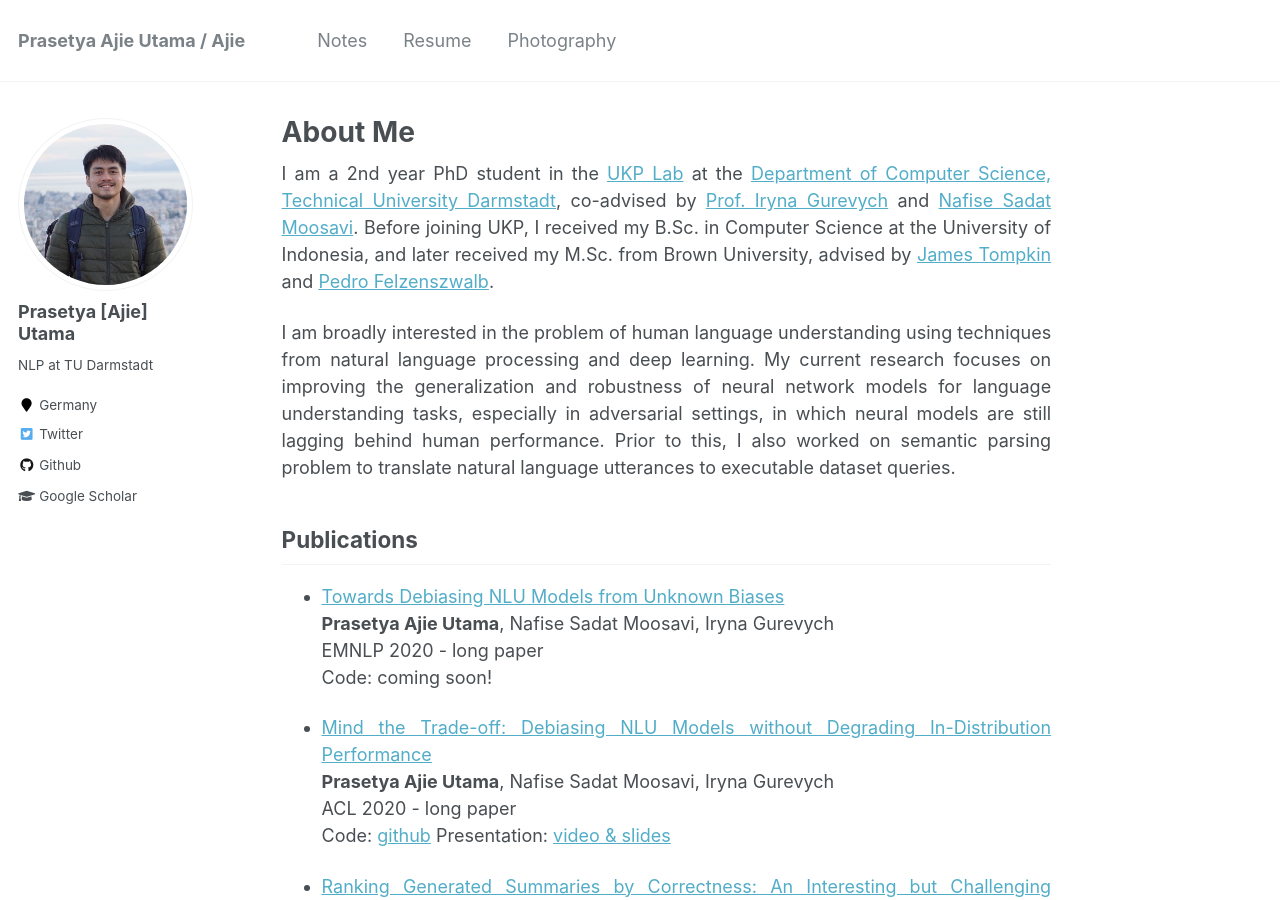
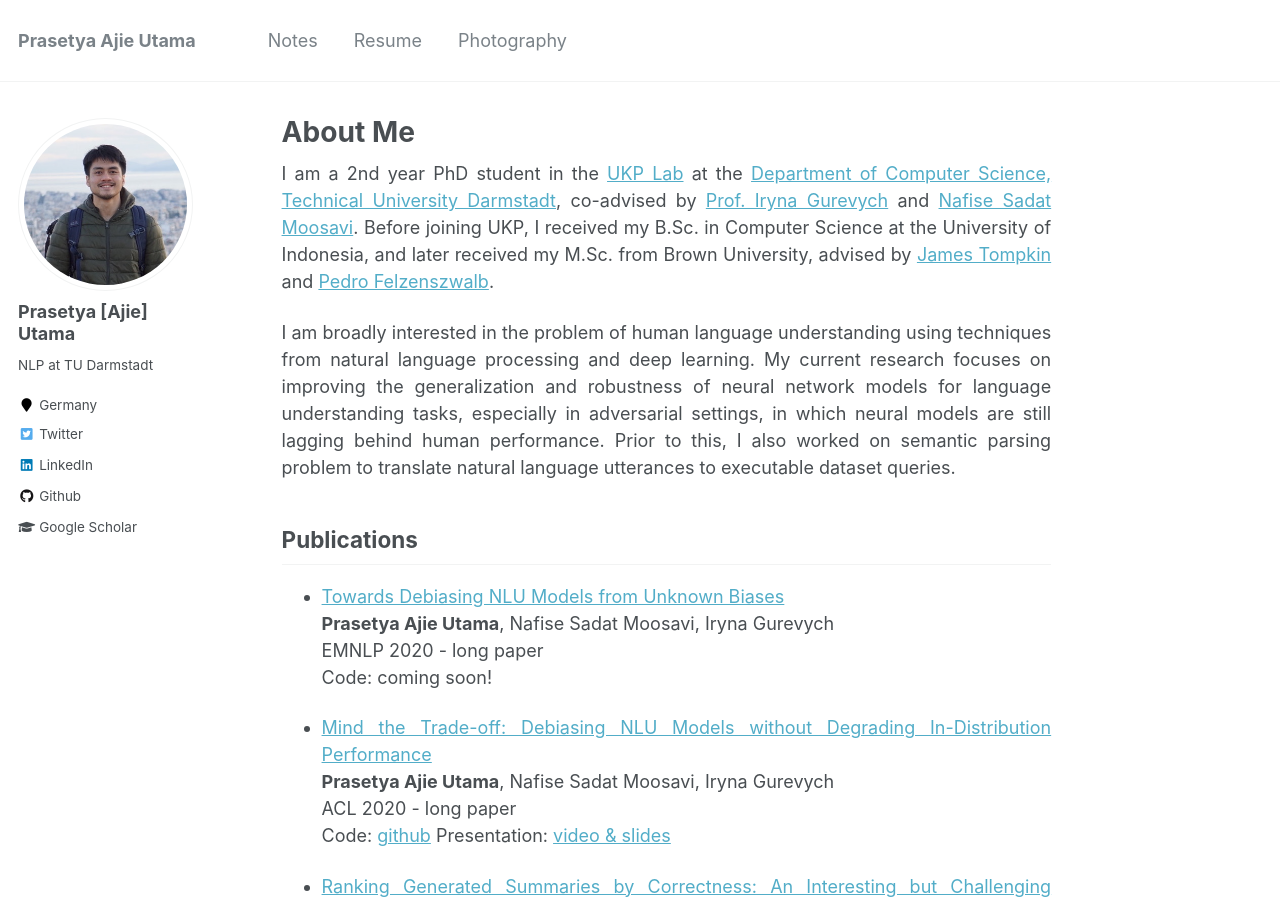
Before and after one commit to putama/putama.github.io, a Jekyll site: the page built from _pages/about.md, in a window 1280 px wide and 900 px high. Built offline with Jekyll 4.4.1, drawn with Linux system fonts in a browser that asks for light colours; part of the change alters nothing that is shown.

Commit message:
google verify, linkedin

```diff
--- a/_config.yml
+++ b/_config.yml
@@ -7,7 +7,7 @@
 
 # Site Settings
 locale                   : "en-US"
-title                    : "Prasetya Ajie Utama / Ajie"
+title                    : "Prasetya Ajie Utama"
 title_separator          : "-"
 name                     : &name "Prasetya Ajie Utama"
 description              : &description "personal description"
@@ -50,7 +50,7 @@ atom_feed:
   path                   : # blank (default) uses feed.xml
 
 # SEO Related
-google_site_verification :
+google_site_verification : "google-site-verification=qjyqeKRLU8d2VTw1-MT34NwZbKsj78YKXkpKOpE9XY8"
 bing_site_verification   :
 alexa_site_verification  :
 yandex_site_verification :
@@ -101,7 +101,7 @@ author:
   instagram        :
   impactstory      : #"https://profiles.impactstory.org/u/xxxx-xxxx-xxxx-xxxx"
   lastfm           :
-  linkedin         :
+  linkedin         : "https://www.linkedin.com/in/prasetya-utama/"
   pinterest        :
   soundcloud       :
   stackoverflow    : # http://stackoverflow.com/users/123456/username
```
